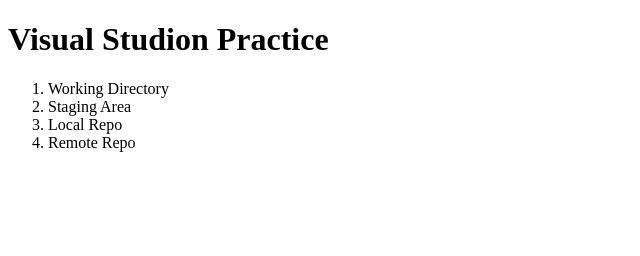
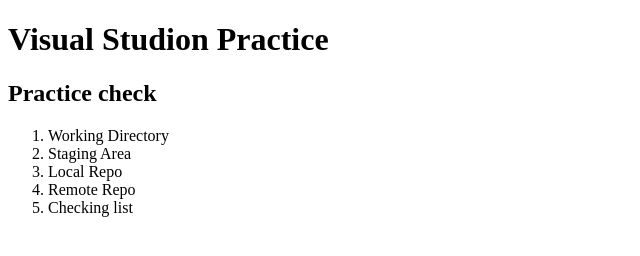
Before and after one commit to zarahussain13/vscode, a plain HTML site: page index.html in a window 1280 px wide. Shown: the whole page, without its empty margins (0-640 px from the left). Drawn offline with Linux system fonts and the light colour scheme.

Commit message:
new list ITem added

```diff
--- a/index.html
+++ b/index.html
@@ -8,12 +8,14 @@
 <body>
 
     <h1> Visual Studion Practice</h1>
+    <h2>Practice check</h2>
 
         <ol>
             <li>Working Directory</li>
             <li>Staging Area</li>
             <li>Local Repo</li>
             <li>Remote Repo</li>
+            <li>Checking list</li>
 
         </ol>
 
```
